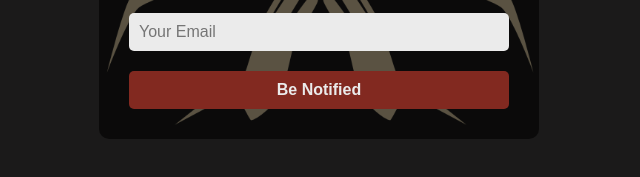
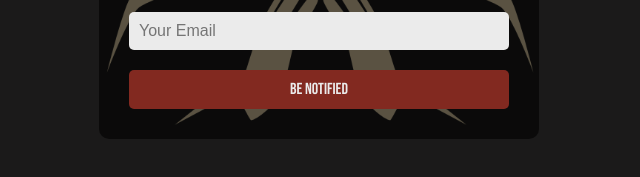
Before and after one commit to themafiagame/themafiagame.github.io, a plain HTML site: page index.html in a window 1280 px wide. Shown: the part 449-626 px from the top of the page, 321-961 px from the left. Drawn offline with Linux system fonts and the light colour scheme.

Commit message:
Update index.html

```diff
--- a/index.html
+++ b/index.html
@@ -55,9 +55,9 @@
     button {
       background: #822920;
       color: #ebebeb;
-      font-weight: bold;
       cursor: pointer;
       transition: background 0.3s ease;
+      font-family: 'Bebas Neue', sans-serif;
     }
 
     button:hover {
```
